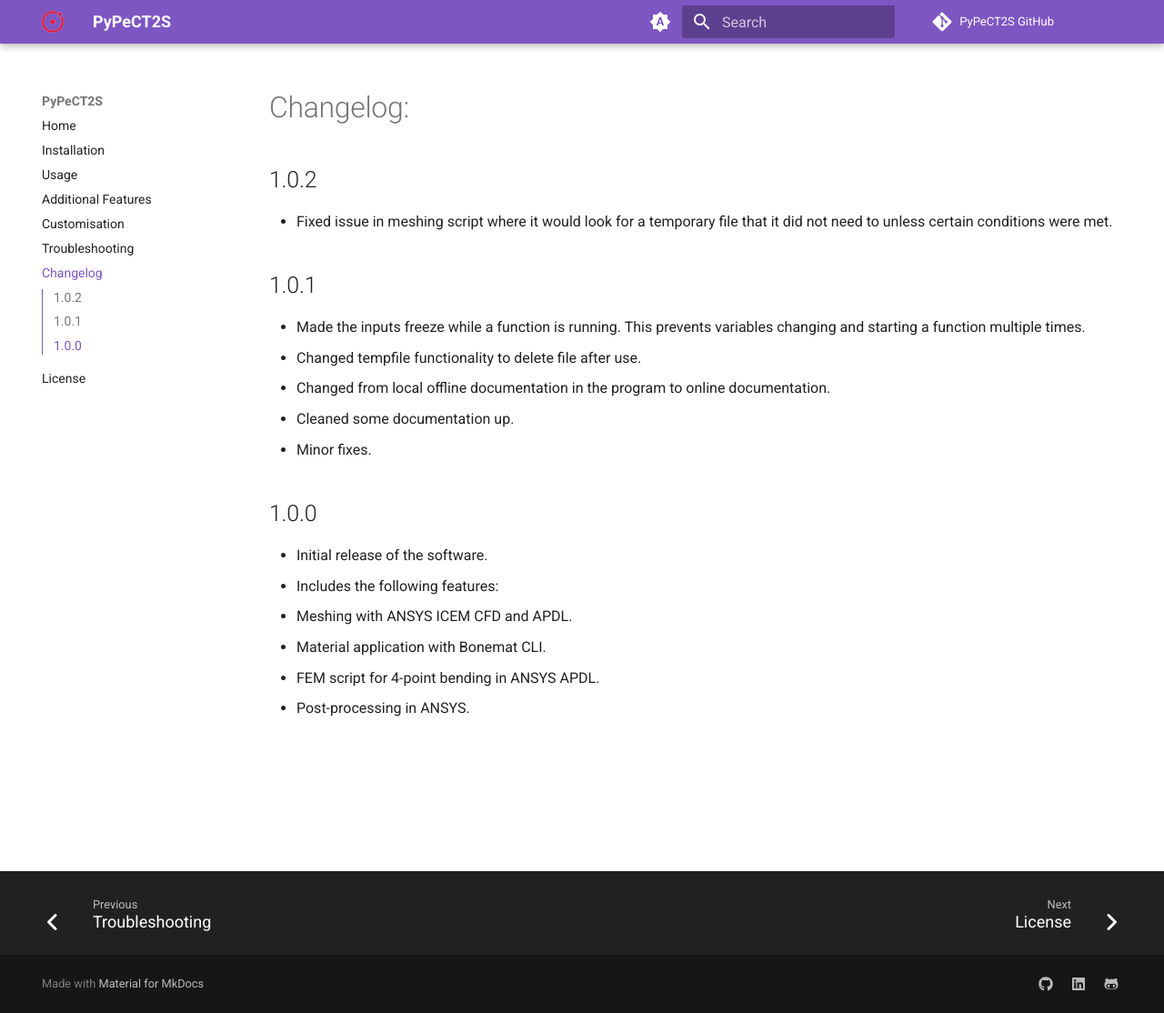
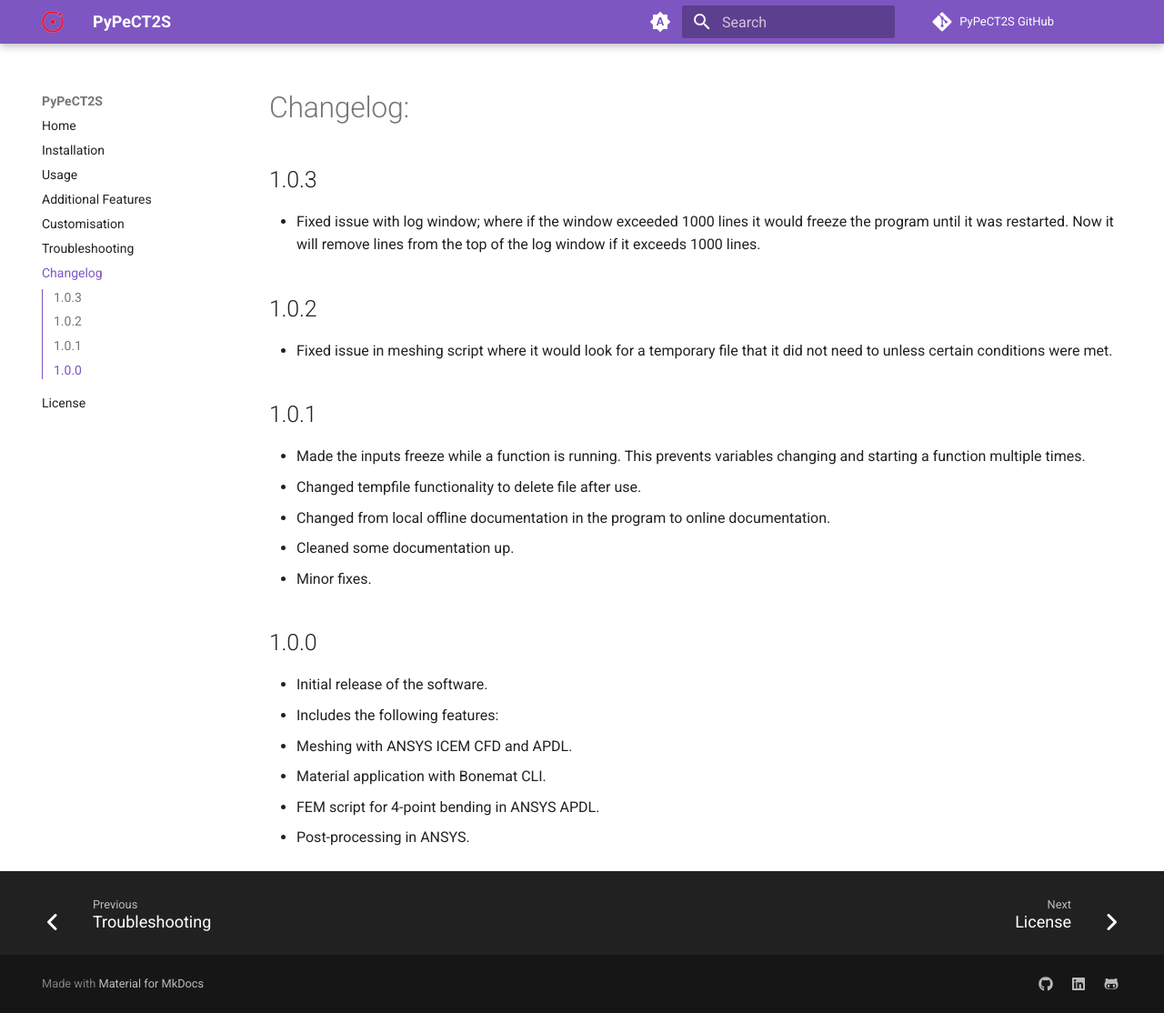
Before and after one commit to INSIGNEO/PyPeCT2S, an MkDocs documentation site: the page built from docs/changelog.md, in a window 1280 px wide and 1114 px high. Shown: the whole window at 91% size. Built offline with MkDocs 1.6.1 and Material for MkDocs 9.7.7, drawn with Linux system fonts in a browser that asks for light colours; comment, search, counter and statistics services are not loaded.

Commit message:
Small fixes and doc changes
Update to changelog.md and citation file to match new version.

Update to pull request template to fix naming.

```diff
--- a/docs/changelog.md
+++ b/docs/changelog.md
@@ -1,4 +1,9 @@
 # Changelog:
+
+## 1.0.3
+
+- Fixed issue with log window; where if the window exceeded 1000 lines it would freeze the program until it was
+restarted. Now it will remove lines from the top of the log window if it exceeds 1000 lines.
 
 ## 1.0.2
 
```
Also changed, not shown: .github/PULL_REQUEST_TEMPLATE.md, 1 other file.
